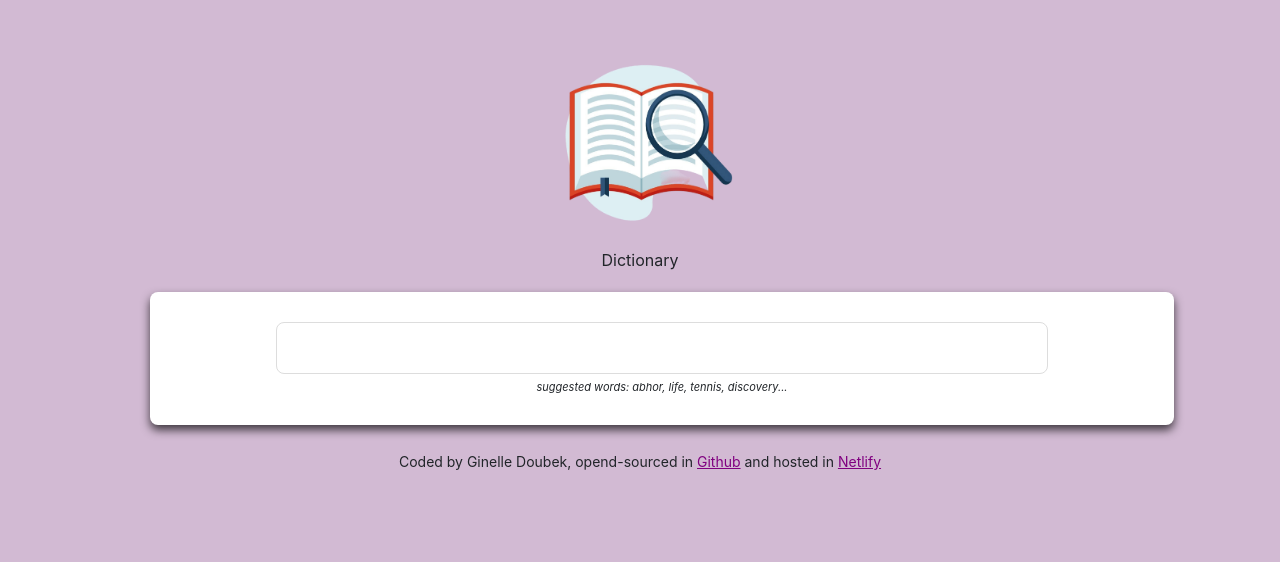
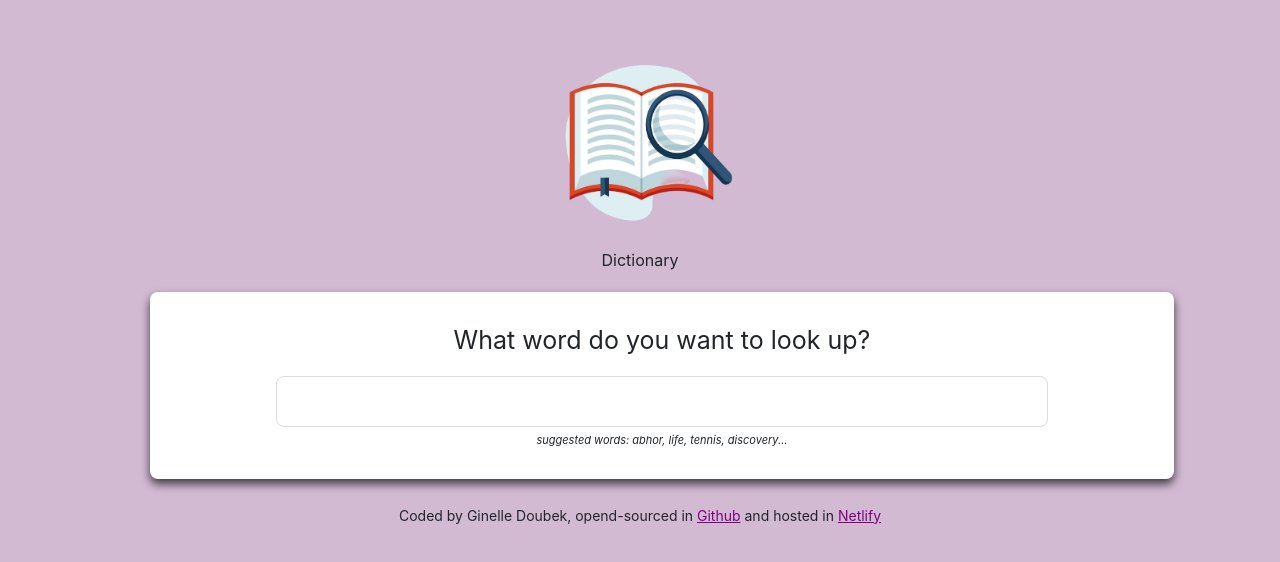
Before and after one commit to ginedou0315/dictionary-project, a React (Create React App) app: page / in a window 1280 px wide. Shown: the top 562 px of the page. Built offline with nearby package versions, Linux system fonts and the light colour scheme.

Commit message:
Update Dictionary.js

```diff
--- a/src/Dictionary.js
+++ b/src/Dictionary.js
@@ -24,6 +24,7 @@ export default function Dictionary() {
   return (
     <div className="Dictionary">
       <section>
+        <p>What word do you want to look up?</p>
         <form onSubmit={search}>
           <input type="search" onChange={handleKeywordChange} />
         </form>
```
